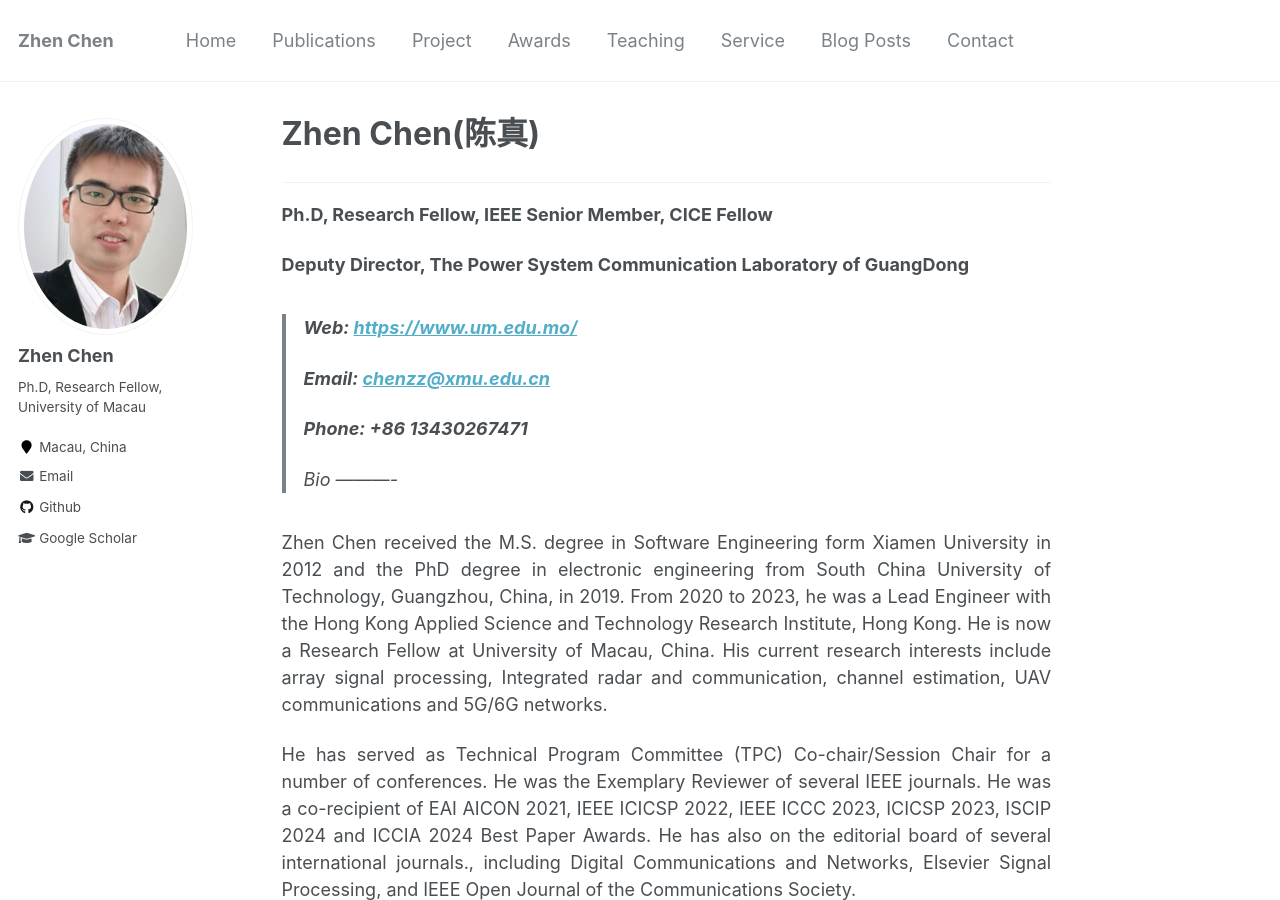
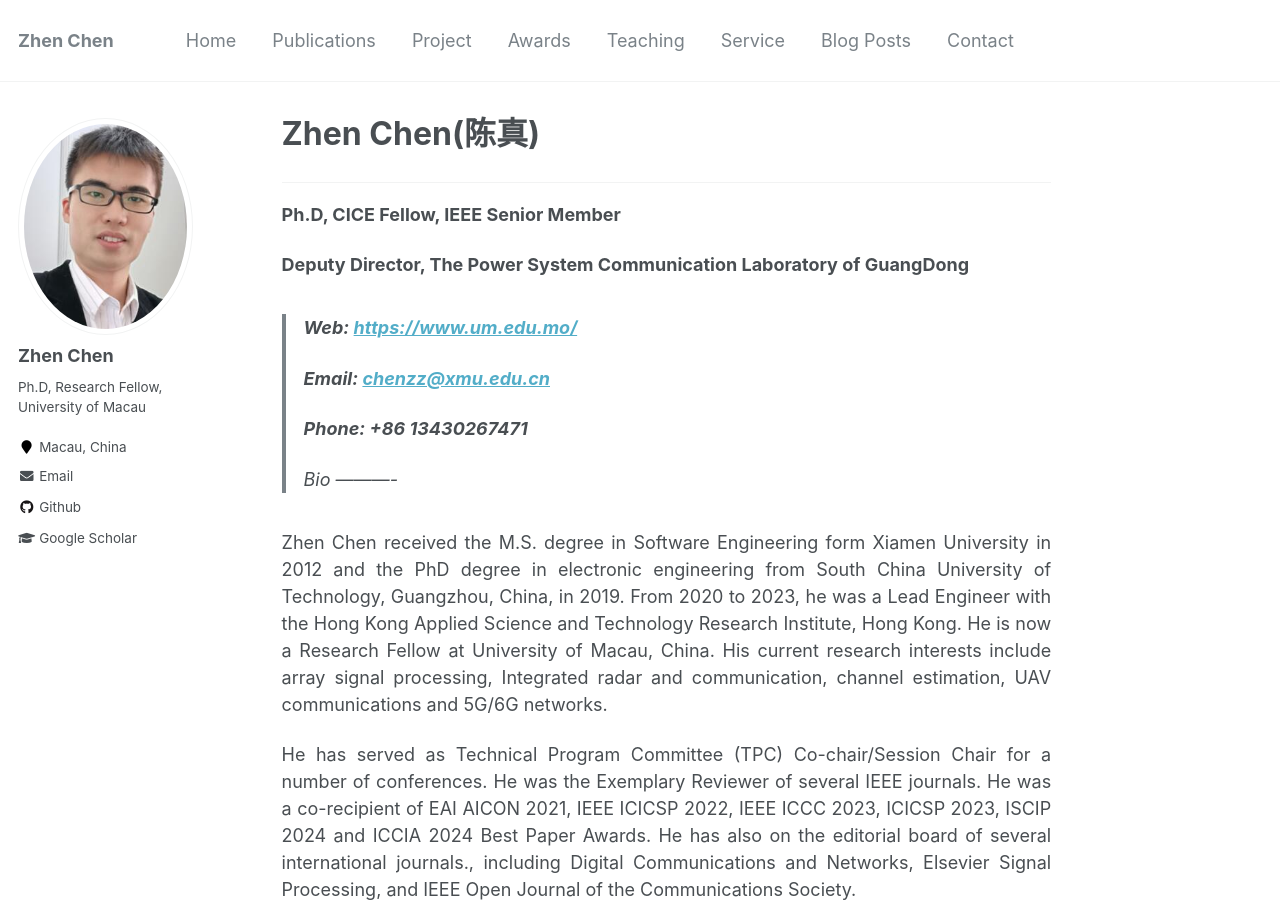
Before and after one commit to baile035/chenz_CV, a Jekyll site: the page built from _pages/about.md, in a window 1280 px wide and 900 px high. Built offline with Jekyll 4.4.1, drawn with Linux system fonts in a browser that asks for light colours.

Commit message:
Update about.md

```diff
--- a/_pages/about.md
+++ b/_pages/about.md
@@ -10,7 +10,7 @@ redirect_from:
 
 ***
 <html>
-<p><b style="line-height:50%"> Ph.D, Research Fellow, IEEE Senior Member, CICE Fellow </b> </p>
+<p><b style="line-height:50%"> Ph.D, CICE Fellow, IEEE Senior Member </b> </p>
 <p><b style="line-height:50%"> Deputy Director, The Power System Communication Laboratory of GuangDong </b> </p>
 <!--
 <p><b style="line-height:50%"><a href="https://www.um.edu.mo/">Institute of Microelectronics，University of Macau, China.</a></b></p>
```
